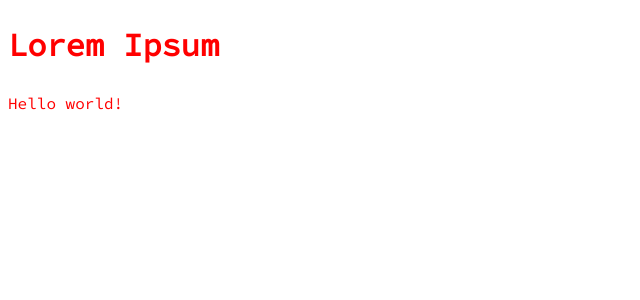
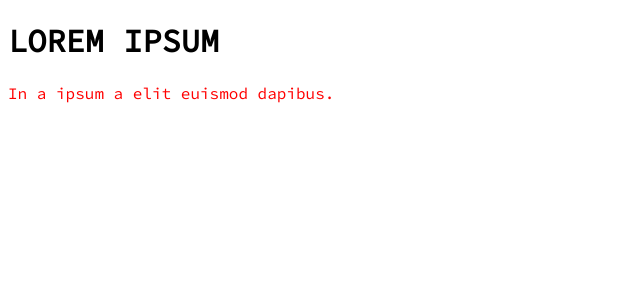
Before and after one commit to YunusGogce/Monoscribe, a React (Vite) app: page / in a window 1280 px wide. Shown: the top 300 px of the page, without its empty margins (0-640 px from the left). Built offline with nearby package versions, Linux system fonts and the light colour scheme.

Commit message:
Add support for more styling props

```diff
--- a/src/App.tsx
+++ b/src/App.tsx
@@ -1,12 +1,18 @@
 import Mono from ".";
 
-function App() {
+const App = () => {
   return (
-    <Mono.Group color="red">
-      <Mono.Heading level={1}>Lorem Ipsum</Mono.Heading>
-      <Mono.Paragraph>Hello world!</Mono.Paragraph>
-    </Mono.Group>
+    <>
+      <Mono.Group color="black">
+        <Mono.Heading level={1} weight="bold" uppercase>
+          Lorem ipsum
+        </Mono.Heading>
+        <Mono.Paragraph color="red">
+          In a ipsum a elit euismod dapibus.
+        </Mono.Paragraph>
+      </Mono.Group>
+    </>
   );
-}
+};
 
 export default App;
--- a/src/components/TypographyBase/TypographyBase.styles.ts
+++ b/src/components/TypographyBase/TypographyBase.styles.ts
@@ -1,13 +1,37 @@
 import styled from "styled-components";
+import { TypographyBaseProps } from "../../types";
 
-export const StyledTypographyBase = styled.span<{
-  color?: string;
-  font?: string;
-  size?: string | number;
-}>`
+export const StyledTypographyBase = styled.span<TypographyBaseProps>`
   color: ${({ color }) => color || "inherit"};
   font-family: ${({ font }) => font || `"Source Code Pro", monospace`};
-  font-size: ${({ size }) =>
-    typeof size === "string" ? size : `${size || 16}px`};
-  line-height: 1.5;
+  font-size: ${({ size }) => size || "inherit"};
+  font-weight: ${({ weight }) => {
+    switch (weight) {
+      case "light":
+        return 300;
+      case "normal":
+        return 400;
+      case "medium":
+        return 500;
+      case "semibold":
+        return 600;
+      case "bold":
+        return 700;
+      case "extrabold":
+        return 800;
+      default:
+        return "inherit";
+    }
+  }};
+  text-transform: ${({ uppercase }) => (uppercase ? "uppercase" : "none")};
+  font-style: ${({ italic }) => (italic ? "italic" : "normal")};
+  text-decoration: ${({ underline, strikethrough }) => {
+    if (underline && strikethrough) return "underline line-through";
+    if (underline) return "underline";
+    if (strikethrough) return "line-through";
+    return "none";
+  }};
+  text-align: ${({ align }) => align || "inherit"};
+  line-height: ${({ lineHeight }) => lineHeight || "inherit"};
+  letter-spacing: ${({ letterSpacing }) => letterSpacing || "inherit"};
 `;
--- a/src/components/TypographyBase/index.tsx
+++ b/src/components/TypographyBase/index.tsx
@@ -5,22 +5,23 @@ import { useTypography } from "../../context/TypographyContext";
 
 export const TypographyBase = ({
   as: Tag = "span",
-  color,
-  font,
-  size,
   children,
+  uppercase,
+  italic,
+  underline,
+  strikethrough,
   ...props
 }: TypographyBaseProps & { as?: keyof JSX.IntrinsicElements }) => {
   const groupStyles = useTypography();
 
-  // Merges styles, where props set in the typography components (e.g., Heading, Paragraph)
-  // override those set in the Group.
+  // Merges styles, where component-level props (e.g., Heading, Paragraph) override those set in the Group.
   const mergedProps = {
     ...groupStyles,
-    ...(color && { color }),
-    ...(font && { font }),
-    ...(size && { size }),
     ...props,
+    ...(uppercase && { uppercase: "true" }),
+    ...(italic && { italic: "true" }),
+    ...(underline && { underline: "true" }),
+    ...(strikethrough && { strikethrough: "true" }),
   };
 
   return (
```
Also changed, not shown: src/types/TypographyBaseProps.ts (+10 -2 lines).
